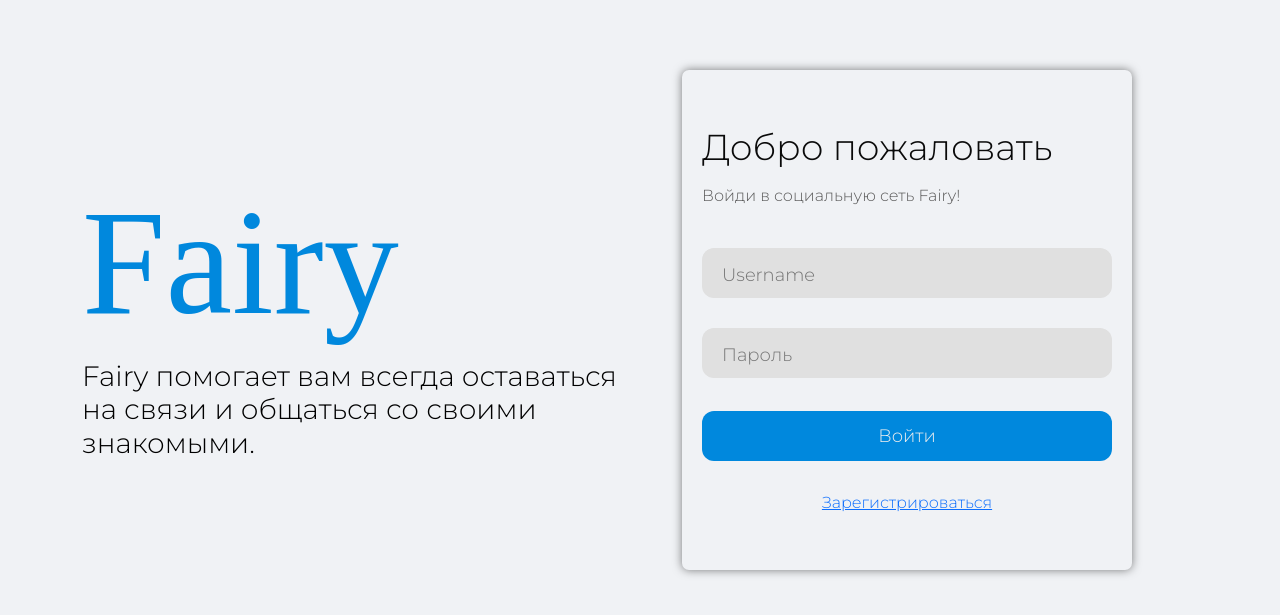
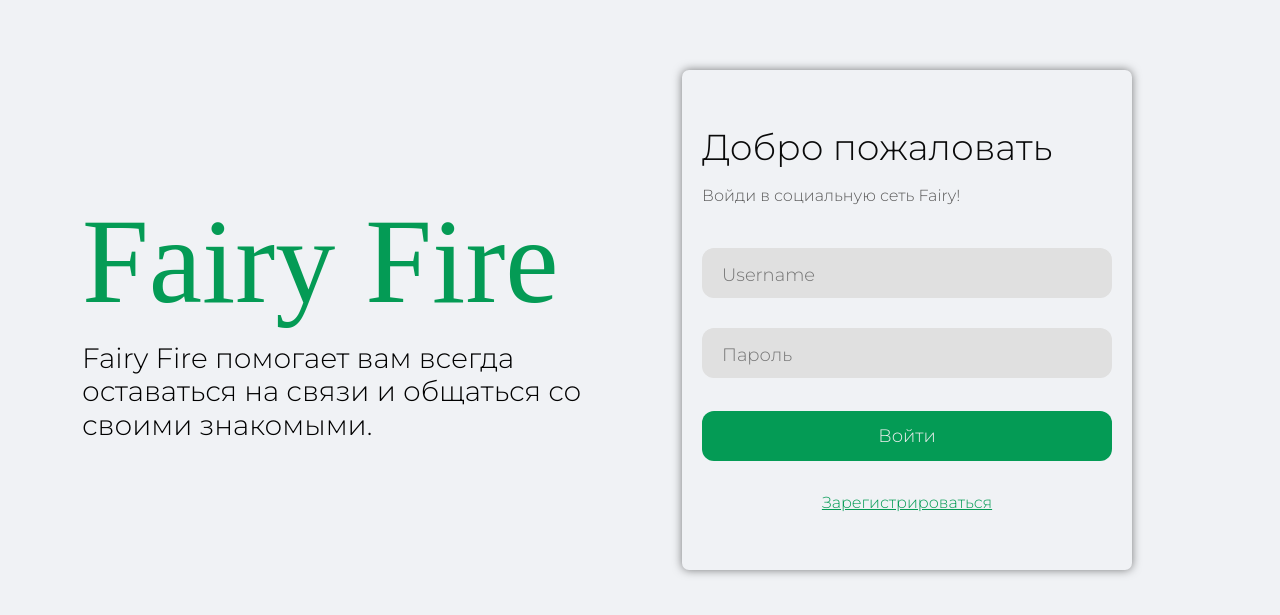
Before and after one commit to aibekovislam/Fairy, a Django app: page / in a window 1280 px wide. Shown: the top 615 px of the page. Run offline with Django 3.2, Linux system fonts and the light colour scheme; some web fonts are replaced.

Commit message:
modified style site's

```diff
--- a/core/static/style.css
+++ b/core/static/style.css
@@ -18,8 +18,8 @@ body{
 
 .zago{
   padding-top: 70px;
-  font-size: 150px;
-  color: #0088dd;
+  font-size: 120px;
+  color: #049b55;
   font-family: "Peace Sans";
 }
 
@@ -56,6 +56,7 @@ body{
 
 .register_class{
   padding-top: 20px;
+  color: #049b55;
 }
 
 .input-container {
@@ -88,7 +89,7 @@ body{
 
 
 .submit {
-  background-color: #08d;
+  background-color: #049b55;
   border-radius: 12px;
   border: 0;
   box-sizing: border-box;
@@ -206,7 +207,7 @@ body{
 }
 
 .custom-text{
-  color: #0088dd;
+  color: #049b55;
   font-family: "Peace Sans";
   font-weight: normal;
 
@@ -440,7 +441,7 @@ footer a {
 
 .btn-publish{
   border: none;
-  background-color: #0088dd;
+  background-color: #049b55;
   color: white;
   width: 400px;
   height: 50px;
@@ -451,7 +452,7 @@ footer a {
 }
 
 .btn-publish:hover{
-  background-color: #0475bb;
+  background-color: #035e33;
   transition-duration: 0.3s;
 }
 
--- a/core/templates/base.html
+++ b/core/templates/base.html
@@ -18,7 +18,7 @@
 
     <div class="d-flex" id="wrapper">
             <div class="bg-white" id="sidebar-wrapper">
-                <div class="sidebar-heading text-center py-4 custom-text fs-3 fw-bold border-bottom"><i></i>Fairy</div>
+                <div class="sidebar-heading text-center py-4 custom-text fs-3 fw-bold border-bottom"><i></i>Fairy Fire</div>
                 <div class="list-group list-group-flush my-3">
                     <a href="{% url 'main' %}" class="list-group-item list-group-item-action bg-transparent second-text glavnaya"><i
                             class="fas fa-tachometer-alt me-2"></i>Главная</a>
--- a/core/templates/index.html
+++ b/core/templates/index.html
@@ -16,8 +16,8 @@
   <div class="container">
     <div class="row align-items-center">
       <div class="col-6">
-        <h1 class="zago">Fairy</h1>
-        <h3>Fairy помогает вам всегда оставаться на связи и общаться со своими знакомыми.</h3>
+        <h1 class="zago">Fairy Fire</h1>
+        <h3>Fairy Fire помогает вам всегда оставаться на связи и общаться со своими знакомыми.</h3>
       </div>
       <div class="col-6">
         <div class="form">
--- a/core/templates/main.html
+++ b/core/templates/main.html
@@ -6,8 +6,8 @@
                             <h1 class="public-zago">{{ public.title }}</h1>
                             <img {% if public.image %} src="{{ public.image.url }}"{% endif %} alt="Картинка статьи" class="img img-fluid">
                             <p class="public-text">{{ public.text }}</p>
-                            <label for="toggle-heart" aria-label="like"><a href="{% url 'add_like' public.pk %}" class="like">❤</a> {{ public.likes }} Лайков</label>
-                            <label for="toggle-heart" aria-label="like"><a href="{% url 'add_dislike' public.pk %}" class="like">👎🏻</a> {{ public.dislikes }} Дизлайки</label>
+                            <label for="toggle-heart" aria-label="like"><a href="{% url 'add_like' public.pk %}" class="like">💚</a> {{ public.likes }} Лайков</label>
+                            <label for="toggle-heart" aria-label="like"><a href="{% url 'add_dislike' public.pk %}" class="like">👎🏼</a> {{ public.dislikes }} Дизлайки</label>
                             <label for="toggle-heart" aria-label="like"><a href="#" class="like">🧔🏽</a> {{ public.author.nik }}</label>
                             {% if user.is_authenticated %}
                                 <label for="toggle-heart" aria-label="like"><a href="{% url 'delete_publics' public.id %}" class="likes">🚯 Удалить</a></label>
--- a/core/templates/register.html
+++ b/core/templates/register.html
@@ -13,8 +13,8 @@
     <div class="container">
     <div class="row align-items-center">
       <div class="col-6">
-        <h1 class="zago">Fairy</h1>
-        <h3>Fairy помогает вам всегда оставаться на связи и общаться со своими знакомыми.</h3>
+        <h1 class="zago">Fairy Fire</h1>
+        <h3>Fairy Fire помогает вам всегда оставаться на связи и общаться со своими знакомыми.</h3>
       </div>
       <div class="col-6">
         <div class="form">
```
Also changed, not shown: db.sqlite3.
